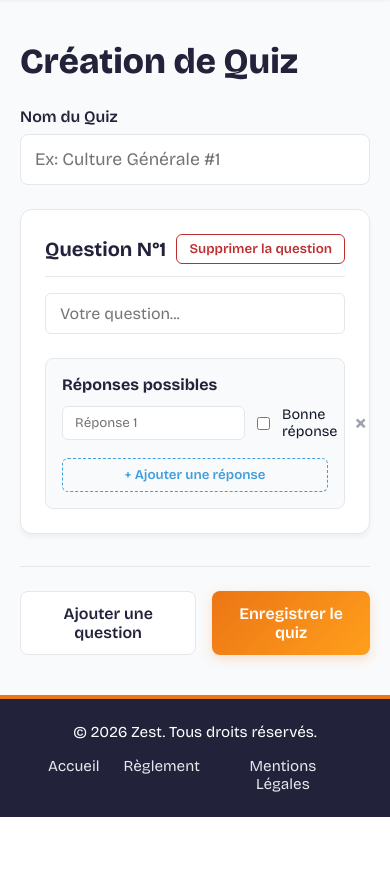
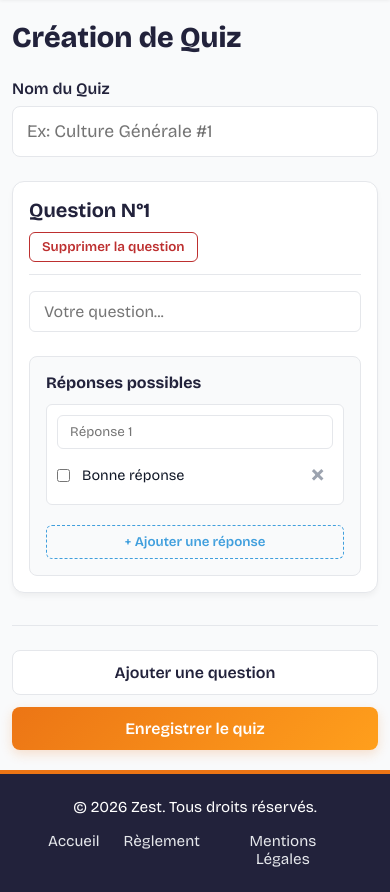
Before and after one commit to AnnaAnnakie/SAE203, a PHP site: page /edit.php in a window 390 px wide. Shown: the part 189-1081 px from the top of the page. Before the commit the page ends 1006 px from the top, so only its background shows below. Run offline with PHP 8.4, Linux system fonts and the light colour scheme; the visitor is signed in with stand-in values (Sample User, id 1); some web fonts are replaced.

Commit message:
fix: responsive

```diff
--- a/sae203/css/edit.css
+++ b/sae203/css/edit.css
@@ -4,6 +4,7 @@ main {
     padding: 40px 20px;
     width: 100%;
     max-width: 800px;
+    box-sizing: border-box;
 }
 
 h1 {
@@ -63,6 +64,7 @@ h1 {
     display: flex;
     justify-content: space-between;
     align-items: center;
+    gap: 16px;
     margin-bottom: 16px;
     border-bottom: 1px solid var(--light-grey);
     padding-bottom: 12px;
@@ -107,14 +109,16 @@ h1 {
     display: flex;
     align-items: center;
     gap: 12px;
-    margin-bottom: 10px;
+    margin-bottom: 12px;
 
     input[type="text"] {
         flex: 1;
+        min-width: 100px;
         padding: 8px 12px;
         border: 1px solid var(--light-grey);
         border-radius: 6px;
         color: var(--black);
+        box-sizing: border-box;
         transition: border-color 0.2s ease;
 
         &:focus {
@@ -132,12 +136,14 @@ h1 {
     color: var(--black);
     cursor: pointer;
     user-select: none;
+    white-space: nowrap;
 }
 
 button {
     cursor: pointer;
     font-weight: 600;
     transition: all 0.2s ease;
+    white-space: nowrap;
 
     &.delete-question-btn {
         background: none;
@@ -159,6 +165,9 @@ button {
         font-size: 1.5rem;
         line-height: 1;
         padding: 0 5px;
+        display: inline-flex;
+        align-items: center;
+        justify-content: center;
 
         &:hover {
             color: var(--error);
@@ -215,6 +224,9 @@ button {
         padding: 11px 20px;
         border-radius: 8px;
         font-size: 1rem;
+        display: inline-flex;
+        align-items: center;
+        justify-content: center;
 
         &:hover {
             background-color: var(--error);
@@ -228,6 +240,7 @@ button {
     display: flex;
     justify-content: space-between;
     align-items: center;
+    gap: 16px;
     margin-top: 32px;
     border-top: 1px solid var(--light-grey);
     padding-top: 24px;
@@ -237,3 +250,74 @@ button {
     display: flex;
     gap: 16px;
 }
+
+
+@media (max-width: 768px) {
+    main {
+        padding: 20px 12px;
+    }
+
+    h1 {
+        font-size: 1.8rem;
+    }
+
+    .question-card {
+        padding: 16px;
+    }
+
+    .question-header {
+        flex-direction: column;
+        align-items: flex-start;
+        gap: 10px;
+
+        &.delete-question-btn {
+            width: 100%;
+            text-align: center;
+        }
+    }
+
+    .answer-item {
+        flex-wrap: wrap;
+        background: var(--white);
+        padding: 10px;
+        border-radius: 6px;
+        border: 1px solid var(--light-grey);
+        gap: 8px;
+
+        input[type="text"] {
+            flex: 1 1 100%;
+            order: 1;
+        }
+
+        .checkbox-container {
+            flex: 1;
+            order: 2;
+            padding: 4px 0;
+        }
+
+        button.delete-answer-btn {
+            order: 3;
+            font-size: 1.8rem;
+            padding: 4px 8px;
+        }
+    }
+
+    .form-actions {
+        flex-direction: column;
+        align-items: stretch;
+        gap: 16px;
+    }
+
+    .left-actions {
+        flex-direction: column;
+        gap: 12px;
+
+        button {
+            width: 100%;
+        }
+    }
+
+    button.btn-delete {
+        width: 100%;
+    }
+}
--- a/sae203/css/quizList.css
+++ b/sae203/css/quizList.css
@@ -157,7 +157,6 @@ main {
     opacity: 1;
 }
 
-/* Bouton Découvrir de la carte */
 .btn-discover {
     display: inline-flex;
     align-items: center;
--- a/sae203/edit.php
+++ b/sae203/edit.php
@@ -123,6 +123,7 @@ if ($_SERVER['REQUEST_METHOD'] === 'POST' && !isset($_POST['action_delete'])) {
 <html lang="fr">
 <head>
     <meta charset="UTF-8">
+    <meta name="viewport" content="width=device-width, initial-scale=1.0">
     <title><?= $id ? "Édition" : "Création" ?> | Quiz Zest</title>
     <?php require_once $_SERVER["DOCUMENT_ROOT"] . "/sae203/includes/load-css.php"; ?>
     <link rel="stylesheet" href="css/edit.css">
--- a/sae203/index.php
+++ b/sae203/index.php
@@ -12,6 +12,8 @@ if (isset($_SESSION['user'])) {
 <!DOCTYPE html>
 <html>
 <head>
+    <meta charset="UTF-8">
+    <meta name="viewport" content="width=device-width, initial-scale=1.0">
     <title>Accueil</title>
     <?php require_once $_SERVER["DOCUMENT_ROOT"] . "/sae203/includes/load-css.php"; ?>
     <link rel="stylesheet" href="css/home.css">
--- a/sae203/login.php
+++ b/sae203/login.php
@@ -65,6 +65,8 @@ if ($_SERVER['REQUEST_METHOD'] === 'POST' ) {
 <!DOCTYPE html>
 <html>
 <head>
+    <meta charset="UTF-8">
+    <meta name="viewport" content="width=device-width, initial-scale=1.0">
     <title>Connexion</title>
     <?php require_once $_SERVER["DOCUMENT_ROOT"] . "/sae203/includes/load-css.php"; ?>
     <link rel="stylesheet" href="css/login.css">
--- a/sae203/mentions-legales.php
+++ b/sae203/mentions-legales.php
@@ -8,6 +8,8 @@ require_once $_SERVER["DOCUMENT_ROOT"] . "/sae203/php/utils.php";
 <!DOCTYPE html>
 <html>
 <head>
+    <meta charset="UTF-8">
+    <meta name="viewport" content="width=device-width, initial-scale=1.0">
     <title>Mentions légales</title>
     <?php require_once $_SERVER["DOCUMENT_ROOT"] . "/sae203/includes/load-css.php"; ?>
 </head>
--- a/sae203/questions.php
+++ b/sae203/questions.php
@@ -36,6 +36,7 @@ if (empty($_GET["quizId"])) {
 <html lang="fr">
 <head>
     <meta charset="UTF-8">
+    <meta name="viewport" content="width=device-width, initial-scale=1.0">
     <title><?= $quizTitle ?></title>
     <?php require_once $_SERVER["DOCUMENT_ROOT"] . "/sae203/includes/load-css.php"; ?>
     <link rel="stylesheet" href="css/quiz.css">
--- a/sae203/quiz.php
+++ b/sae203/quiz.php
@@ -18,6 +18,8 @@ $questions = getInfoDataBase($query);
 <!DOCTYPE html>
 <html>
 <head>
+    <meta charset="UTF-8">
+    <meta name="viewport" content="width=device-width, initial-scale=1.0">
     <title>Quiz <?= $quizInfos['name'] ?></title>
     <?php require_once $_SERVER["DOCUMENT_ROOT"] . "/sae203/includes/load-css.php"; ?>
 </head>
--- a/sae203/reglement.php
+++ b/sae203/reglement.php
@@ -8,6 +8,8 @@ require_once $_SERVER["DOCUMENT_ROOT"] . "/sae203/php/utils.php";
 <!DOCTYPE html>
 <html>
 <head>
+    <meta charset="UTF-8">
+    <meta name="viewport" content="width=device-width, initial-scale=1.0">
     <title>Réglement</title>
     <?php require_once $_SERVER["DOCUMENT_ROOT"] . "/sae203/includes/load-css.php"; ?>
 </head>
--- a/sae203/resultat.php
+++ b/sae203/resultat.php
@@ -95,6 +95,7 @@ foreach ($leaderboard as $index => $row) {
 <html lang="fr">
 <head>
     <meta charset="UTF-8">
+    <meta name="viewport" content="width=device-width, initial-scale=1.0">
     <title>Résultats</title>
     <?php require_once $_SERVER["DOCUMENT_ROOT"] . "/sae203/includes/load-css.php"; ?>
     <link rel="stylesheet" href="css/quiz.css">
```
Also changed, not shown: sae203/css/quiz.css (+178 -73 lines).
